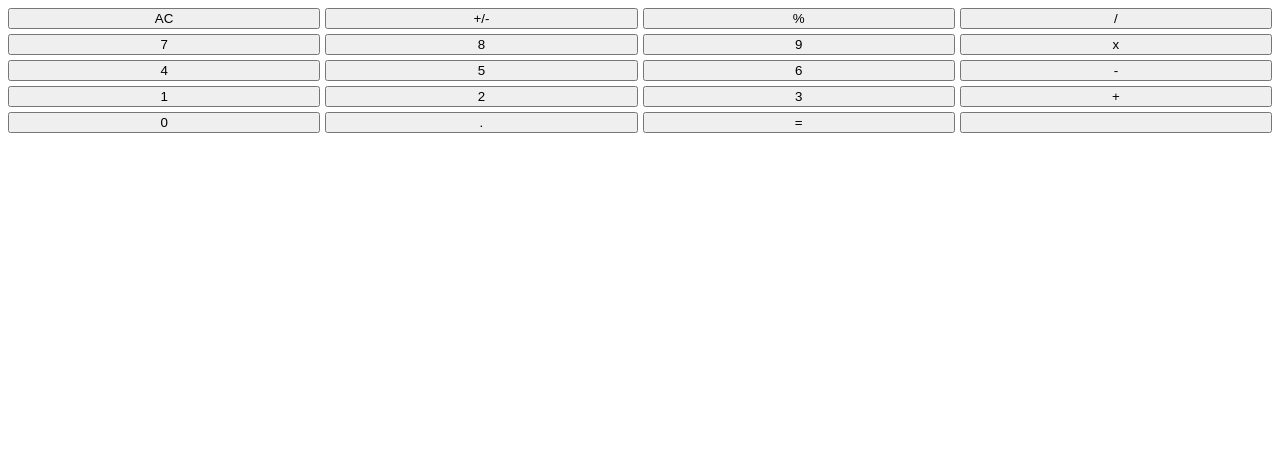
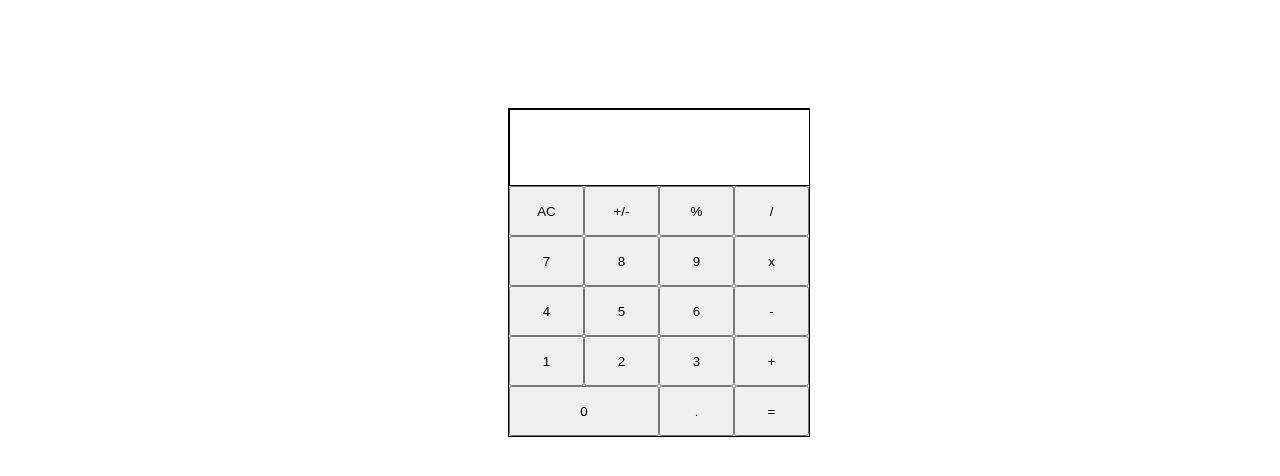
Before and after one commit to v-sudo29/calculator, a plain HTML site: page index.html in a window 1280 px wide. Drawn offline with Linux system fonts and the light colour scheme.

```diff
--- a/index.html
+++ b/index.html
@@ -26,10 +26,9 @@
                 <button class="grid-item">2</button>
                 <button class="grid-item">3</button>
                 <button class="grid-item">+</button>
-                <button class="grid-item">0</button>
+                <button class="grid-item grid-col-span-2">0</button>
                 <button class="grid-item">.</button>
                 <button class="grid-item">=</button>
-                <button></button>
             </div>
         </div>
     </body>
--- a/style.css
+++ b/style.css
@@ -1,5 +1,32 @@
+html {
+    box-sizing: border-box;
+}
+
+body {
+    padding: 100px 500px;
+}
+
+.container {
+    border: 1px solid black;
+    width: 300px;
+}
+
+
 .buttons {
     display: grid;
-    gap: 5px;
-    grid-template-columns: 1fr 1fr 1fr 1fr;
+    grid-template-columns: repeat(4, 1fr);
 }
+
+.grid-item {
+    height: 50px;
+}
+
+.grid-col-span-2 {
+    grid-column: span 2;
+}
+
+.display {
+    height: 75px;
+    width: 99.50%;
+    border: 1px solid black;
+}
```
